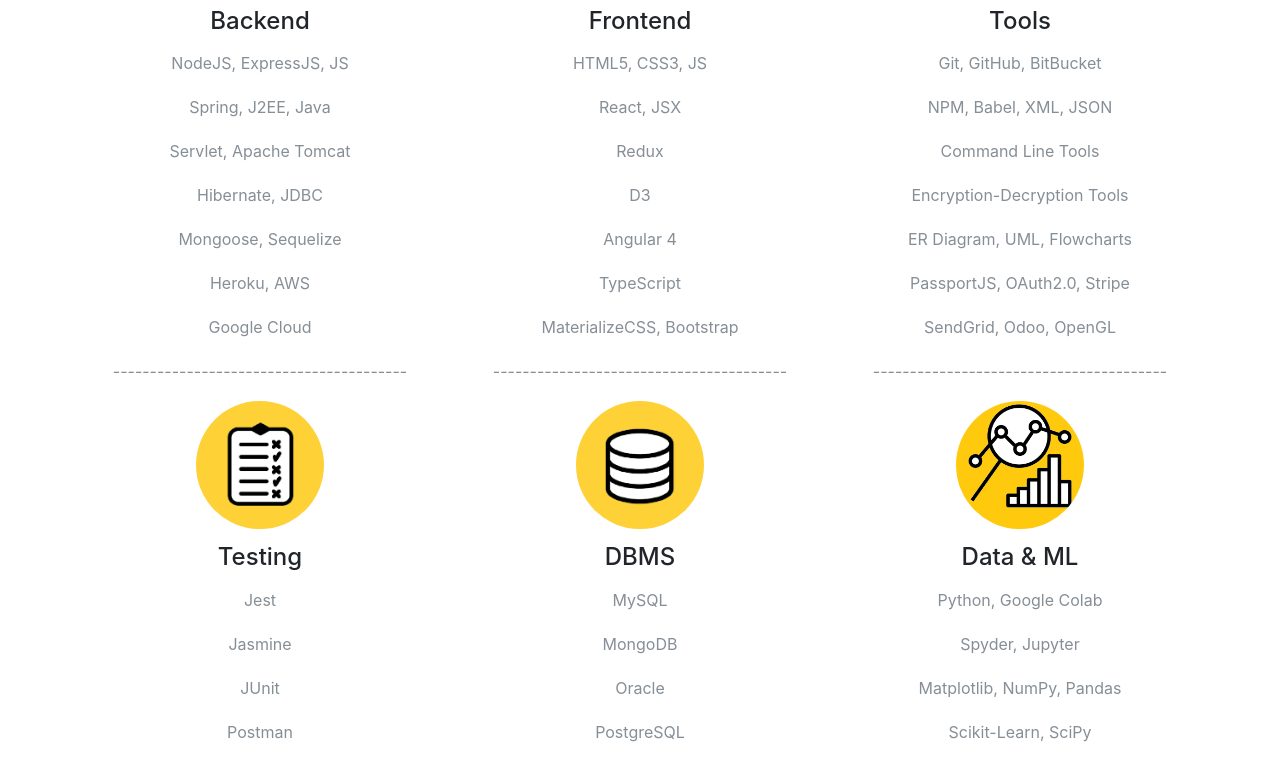
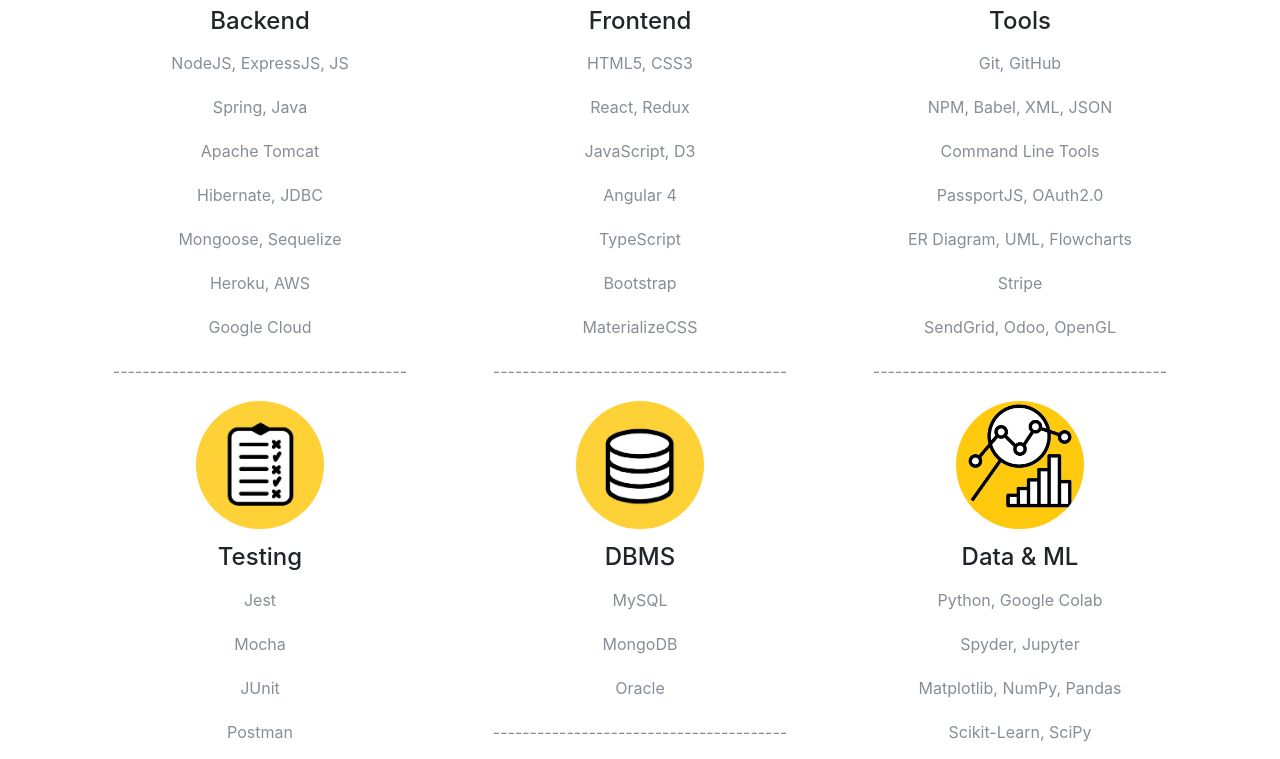
Before and after one commit to htinlinnag1993/htinlinnag1993.github.io, a website with bundled scripts: page index.html in a window 1280 px wide. Shown: the part 2528-3287 px from the top of the page. Built offline with nearby package versions, Linux system fonts and the light colour scheme; a web font is replaced by a local one.

Commit message:
Skills section edited

```diff
--- a/index.html
+++ b/index.html
@@ -215,8 +215,8 @@
             </span>
             <h4 class="service-heading">Backend</h4>
             <p class="text-muted">NodeJS, ExpressJS, JS</p>
-            <p class="text-muted">Spring, J2EE, Java</p>
-            <p class="text-muted">Servlet, Apache Tomcat</p>
+            <p class="text-muted">Spring, Java</p>
+            <p class="text-muted">Apache Tomcat</p>
             <p class="text-muted">Hibernate, JDBC</p>
             <p class="text-muted">Mongoose, Sequelize</p>
             <p class="text-muted">Heroku, AWS</p>
@@ -228,13 +228,13 @@
               <img class="mx-auto rounded-circle fa-stack-1x fa-inverse" src="img/icons_NounProject/noun_User Interface_Eucalyp.png" alt="">
             </span>
             <h4 class="service-heading">Frontend</h4>
-            <p class="text-muted">HTML5, CSS3, JS</p>
-            <p class="text-muted">React, JSX</p>
-            <p class="text-muted">Redux</p>
-            <p class="text-muted">D3</p>
+            <p class="text-muted">HTML5, CSS3</p>
+            <p class="text-muted">React, Redux</p>
+            <p class="text-muted">JavaScript, D3</p>
             <p class="text-muted">Angular 4</p>
             <p class="text-muted">TypeScript</p>
-            <p class="text-muted">MaterializeCSS, Bootstrap</p>
+            <p class="text-muted">Bootstrap</p>
+            <p class="text-muted">MaterializeCSS</p>
             <p class="text-muted">----------------------------------------</p>
           </div>
           <div class="col-md-4">
@@ -242,12 +242,12 @@
               <img class="mx-auto rounded-circle fa-stack-1x fa-inverse" src="img/icons_NounProject/tools_by_Rena.png" alt="">
             </span>
             <h4 class="service-heading">Tools</h4>
-            <p class="text-muted">Git, GitHub, BitBucket</p>
+            <p class="text-muted">Git, GitHub</p>
             <p class="text-muted">NPM, Babel, XML, JSON</p>
             <p class="text-muted">Command Line Tools</p>
-            <p class="text-muted">Encryption-Decryption Tools</p>
+            <p class="text-muted">PassportJS, OAuth2.0</p>
             <p class="text-muted">ER Diagram, UML, Flowcharts</p>
-            <p class="text-muted">PassportJS, OAuth2.0, Stripe</p>
+            <p class="text-muted">Stripe</p>
             <p class="text-muted">SendGrid, Odoo, OpenGL</p>
             <p class="text-muted">----------------------------------------</p>
           </div>
@@ -257,7 +257,7 @@
             </span>
             <h4 class="service-heading">Testing</h4>
             <p class="text-muted">Jest</p>
-            <p class="text-muted">Jasmine</p>
+            <p class="text-muted">Mocha</p>
             <p class="text-muted">JUnit</p>
             <p class="text-muted">Postman</p>
             <p class="text-muted">----------------------------------------</p>
@@ -270,7 +270,6 @@
             <p class="text-muted">MySQL</p>
             <p class="text-muted">MongoDB</p>
             <p class="text-muted">Oracle</p>
-            <p class="text-muted">PostgreSQL</p>
             <p class="text-muted">----------------------------------------</p>
           </div>
           <div class="col-md-4">
@@ -292,7 +291,7 @@
             <h4 class="service-heading">Knowledge</h4>
             <p class="text-muted">Object-Oriented Design</p>
             <p class="text-muted">Data Structures & Algorithms</p>
-            <p class="text-muted">Operating Systems</p>
+            <p class="text-muted">OS, Distributed Computing</p>
             <p class="text-muted">ECMAScripts, ERP, CRM</p>
             <p class="text-muted">----------------------------------------</p>
           </div>
```
